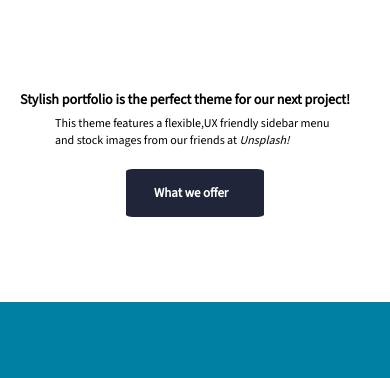
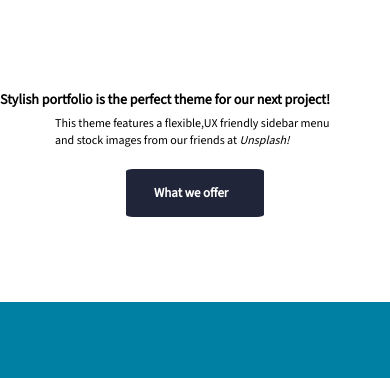
Before and after one commit to MunasheChirenje/style, a plain HTML site: page index.html in a window 390 px wide. Shown: the part 466-844 px from the top of the page. Drawn offline with nearby package versions, Linux system fonts and the light colour scheme.

Commit message:
fedo commit

```diff
--- a/style.scss
+++ b/style.scss
@@ -539,7 +539,7 @@ h5{
     align-items: center;
 
     .head{
-      margin-left: 40px;
+      // margin-left: 40px;
       font-size: 14px;
       width: 100%;
     }
```
Also changed, not shown: style.css, 1 other file.
